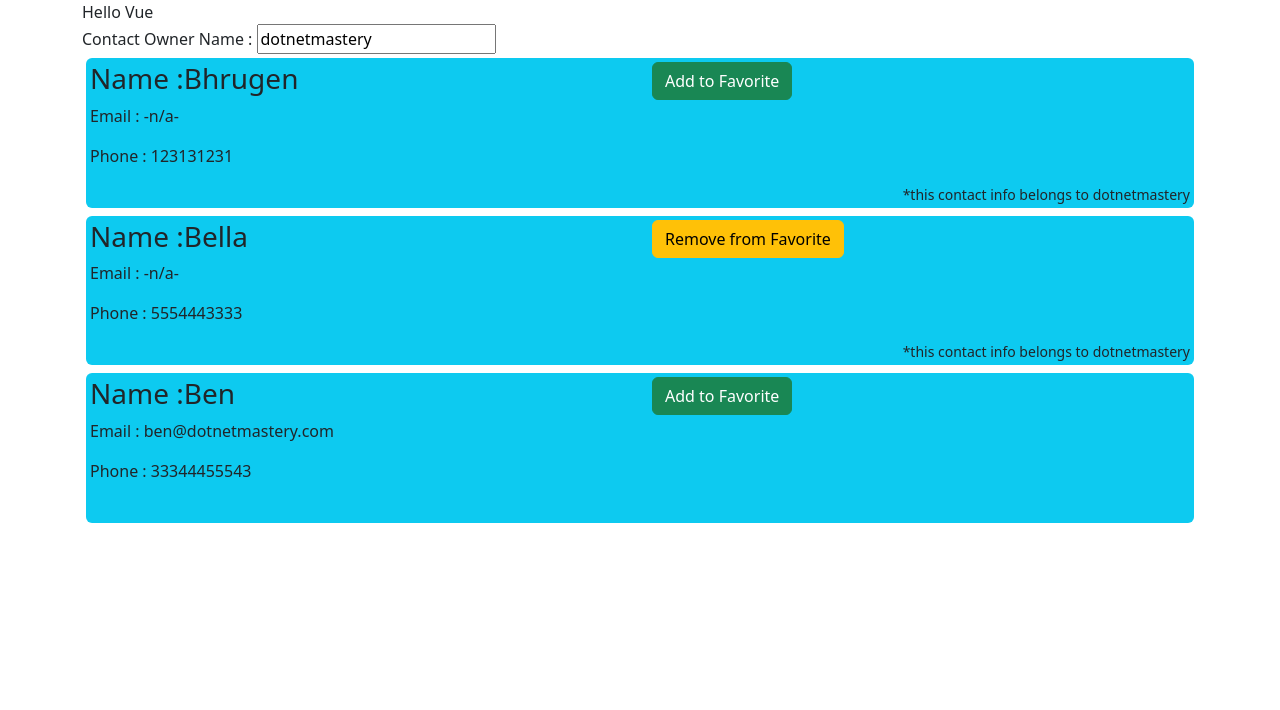
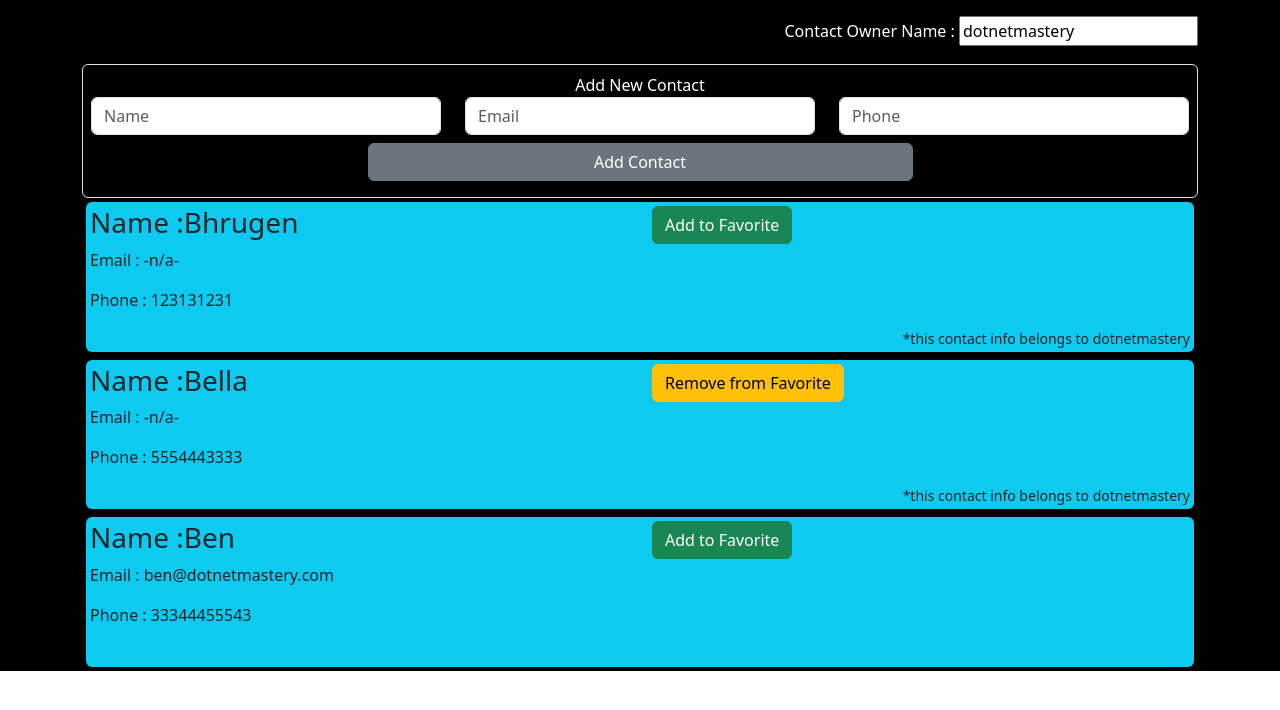
Before and after one commit to tee2490/02_VueComponents, a Vue app: page / in a window 1280 px wide. Shown: the top 710 px of the page. Built offline with nearby package versions, Linux system fonts and the light colour scheme.

Commit message:
10 add New Contact component

```diff
--- a/src/App.vue
+++ b/src/App.vue
@@ -1,7 +1,11 @@
 <template>
+  <div class="bg-black text pt-3">
     <div class="container">
-    <div>{{ message }}</div>
+      <div class="text-white float-end">
         Contact Owner Name : <input v-model="ownerName" />
+      </div>
+      <br /><br />
+      <AddContact></AddContact>
       <div class="row">
         <div class="col-12" v-for="contact in contacts" :key="contact.name">
           <Contact
@@ -17,12 +21,13 @@
         </div>
       </div>
     </div>
+  </div>
 </template>
 
 <script setup>
 import { ref, reactive } from "vue";
 import Contact from "./components/Contact.vue";
-const message = "Hello Vue";
+import AddContact from "./components/AddContact.vue";
 const ownerName = ref("dotnetmastery");
 const contacts = reactive([
   {
--- /dev/null
+++ b/src/components/AddContact.vue
@@ -0,0 +1,55 @@
+<template>
+  <div class="container border rounded p-2">
+    <div class="text-center text-white">Add New Contact</div>
+    <form @submit.prevent="addContact">
+      <div class="row">
+        <div class="col-4">
+          <input
+            type="text"
+            class="form-control"
+            v-model="contact.name"
+            placeholder="Name"
+          />
+        </div>
+        <div class="col-4">
+          <input
+            type="text"
+            class="form-control"
+            v-model="contact.email"
+            placeholder="Email"
+          />
+        </div>
+        <div class="col-4">
+          <input
+            type="text"
+            class="form-control"
+            v-model.number="contact.phone"
+            placeholder="Phone"
+          />
+        </div>
+        <div class="col-6 offset-3 p-2">
+          <button type="submit" class="btn btn-secondary w-100">
+            Add Contact
+          </button>
+        </div>
+      </div>
+    </form>
+  </div>
+</template>
+
+<script setup>
+import { reactive } from "vue";
+
+const contact = reactive({
+  name: "",
+  phone: "",
+  email: "",
+});
+
+function addContact() {
+  console.log(contact);
+  contact.email = "";
+  contact.name = "";
+  contact.phone = "";
+}
+</script>
```
Lines whose indentation alone changed are shown as unchanged.
